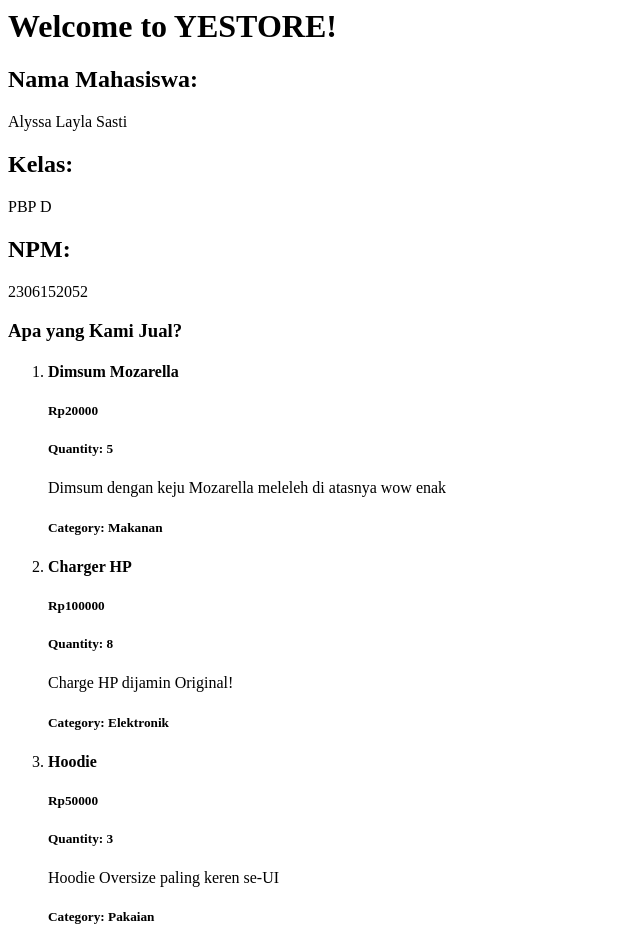
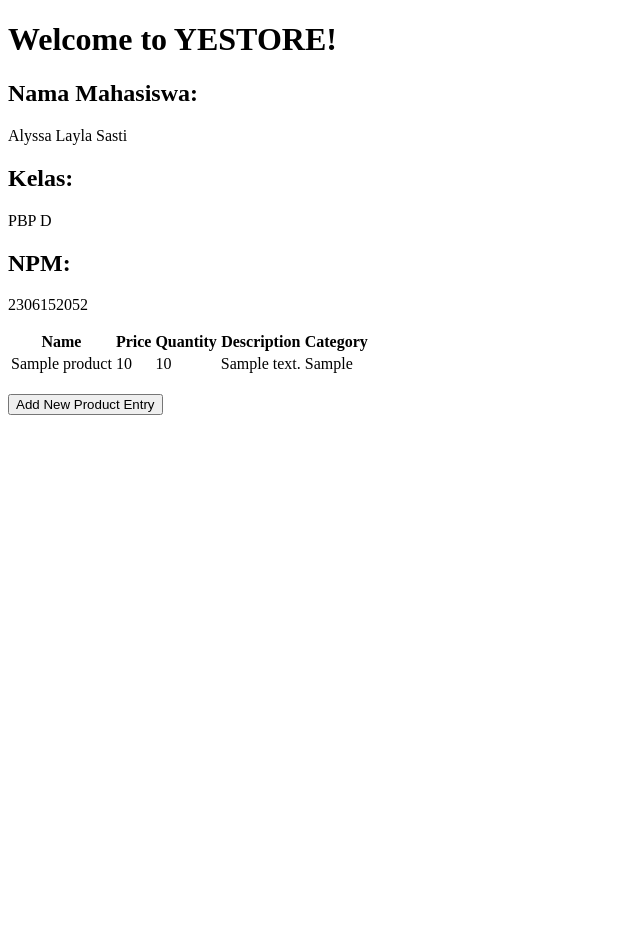
Before and after one commit to AlyssaLayla/yestore, a Django app: page / in a window 1280 px wide. Shown: the whole page, without its empty margins (0-640 px from the left). After the commit the page ends 415 px from the top, so only its background shows below. Run offline with Django 5.2, Linux system fonts and the light colour scheme; tables that the repository leaves empty hold one stand-in row (values such as "Sample post").

Commit message:
Tugas 3 PBP

```diff
--- a/main/models.py
+++ b/main/models.py
@@ -1,8 +1,10 @@
 from django.db import models
+import uuid
 
 class Product(models.Model):
+    id = models.UUIDField(primary_key=True, default=uuid.uuid4, editable=False)
     name = models.CharField(max_length=255, name="name")
     price = models.IntegerField(name="price")
-    quantity = models.IntegerField(name="quantity")
+    quantity = models.IntegerField(name="quantity", default=0)
     description = models.TextField(name="description")
-    category = models.CharField(max_length=255, name="category")
+    category = models.CharField(max_length=255, name="category", default="Uncategorized")
--- a/main/templates/main.html
+++ b/main/templates/main.html
@@ -1,3 +1,5 @@
+{% extends 'base.html' %}
+{% block content %}
 <h1>Welcome to YESTORE!</h1>
 
 <h2>Nama Mahasiswa: </h2>
@@ -7,15 +9,35 @@
 <h2>NPM: </h2>
 <p>{{ npm }}</p>
 
-<h3>Apa yang Kami Jual?</h3>
-<ol>
-    {% for product in products %}
-    <li>
-        <h4>{{product.name}}</h4>
-        <h5>Rp{{product.price}}</h5>
-        <h5>Quantity: {{product.quantity}}</h5>
-        <p>{{product.description}}</p>
-        <h5>Category: {{product.category}}</h5>
-        {% endfor %}
-    </li>
-</ol>
+{% if not products %}
+<p>Belum ada data product pada YESTORE.</p>
+{% else %}
+<table>
+  <tr>
+    <th>Name</th>
+    <th>Price</th>
+    <th>Quantity</th>
+    <th>Description</th>
+    <th>Category</th>
+  </tr>
+
+  {% comment %}
+  {% endcomment %}
+  {% for product in products %}
+  <tr>
+    <td>{{product.name}}</td>
+    <td>{{product.price}}</td>
+    <td>{{product.quantity}}</td>
+    <td>{{product.description}}</td>
+    <td>{{product.category}}</td>
+  </tr>
+  {% endfor %}
+</table>
+{% endif %}
+
+<br />
+
+<a href="{% url 'main:create_product_entry' %}">
+  <button>Add New Product Entry</button>
+</a>
+{% endblock content %}
--- a/main/urls.py
+++ b/main/urls.py
@@ -1,8 +1,13 @@
 from django.urls import path
-from main.views import show_main
+from main.views import show_main, create_product_entry, show_xml, show_json, show_xml_by_id, show_json_by_id
 
 app_name = 'main'
 
 urlpatterns = [
     path('', show_main, name='show_main'),
+    path('create-product-entry', create_product_entry, name='create_product_entry'),
+    path('xml/', show_xml, name='show_xml'),
+    path('json/', show_json, name='show_json'),
+    path('xml/<str:id>/', show_xml_by_id, name='show_xml_by_id'),
+    path('json/<str:id>/', show_json_by_id, name='show_json_by_id'),
 ]
--- a/main/views.py
+++ b/main/views.py
@@ -1,17 +1,43 @@
-from django.shortcuts import render
-from .models import Product
+from django.shortcuts import render, redirect
+from main.models import Product
+from main.forms import ProductEntryForm
+from django.http import HttpResponse
+from django.core import serializers
 
 # Create your views here.
 def show_main(request):
+    products = Product.objects.all()
     context = {
         'nama': 'Alyssa Layla Sasti',
         'kelas': 'PBP D',
         'npm': 2306152052,
-        'products': [
-            {'name': 'Dimsum Mozarella', 'price': 20000, 'quantity': 5, 'description': 'Dimsum dengan keju Mozarella meleleh di atasnya wow enak', 'category': 'Makanan'},
-            {'name': 'Charger HP', 'price': 100000, 'quantity': 8, 'description': 'Charge HP dijamin Original!', 'category': 'Elektronik'},
-            {'name': 'Hoodie', 'price': 50000, 'quantity': 3, 'description': 'Hoodie Oversize paling keren se-UI', 'category': 'Pakaian'},
-            ],
+        'products': products,
     }
 
     return render(request, "main.html", context)
+
+def create_product_entry(request):
+    form = ProductEntryForm(request.POST or None)
+
+    if form.is_valid() and request.method == "POST":
+        form.save()
+        return redirect('main:show_main')
+
+    context = {'form': form}
+    return render(request, "create_product_entry.html", context)
+
+def show_xml(request):
+    data = Product.objects.all()
+    return HttpResponse(serializers.serialize("xml", data), content_type="application/xml")
+
+def show_json(request):
+    data = Product.objects.all()
+    return HttpResponse(serializers.serialize("json", data), content_type="application/json")
+
+def show_xml_by_id(request, id):
+    data = Product.objects.filter(pk=id)
+    return HttpResponse(serializers.serialize("xml", data), content_type="application/xml")
+
+def show_json_by_id(request, id):
+    data = Product.objects.filter(pk=id)
+    return HttpResponse(serializers.serialize("json", data), content_type="application/json")
--- /dev/null
+++ b/templates/base.html
@@ -0,0 +1,13 @@
+{% load static %}
+<!DOCTYPE html>
+<html lang="en">
+  <head>
+    <meta charset="UTF-8" />
+    <meta name="viewport" content="width=device-width, initial-scale=1.0" />
+    {% block meta %} {% endblock meta %}
+  </head>
+
+  <body>
+    {% block content %} {% endblock content %}
+  </body>
+</html>
--- a/yestore/settings.py
+++ b/yestore/settings.py
@@ -55,7 +55,7 @@ ROOT_URLCONF = 'yestore.urls'
 TEMPLATES = [
     {
         'BACKEND': 'django.template.backends.django.DjangoTemplates',
-        'DIRS': [],
+        'DIRS': [BASE_DIR / 'templates'],
         'APP_DIRS': True,
         'OPTIONS': {
             'context_processors': [
```
Also changed, not shown: main/forms.py (added, +7 -0 lines), main/templates/create_product_entry.html (added, +18 -0 lines), main/migrations/0002_product_category_product_quantity_alter_product_id.py (added).
